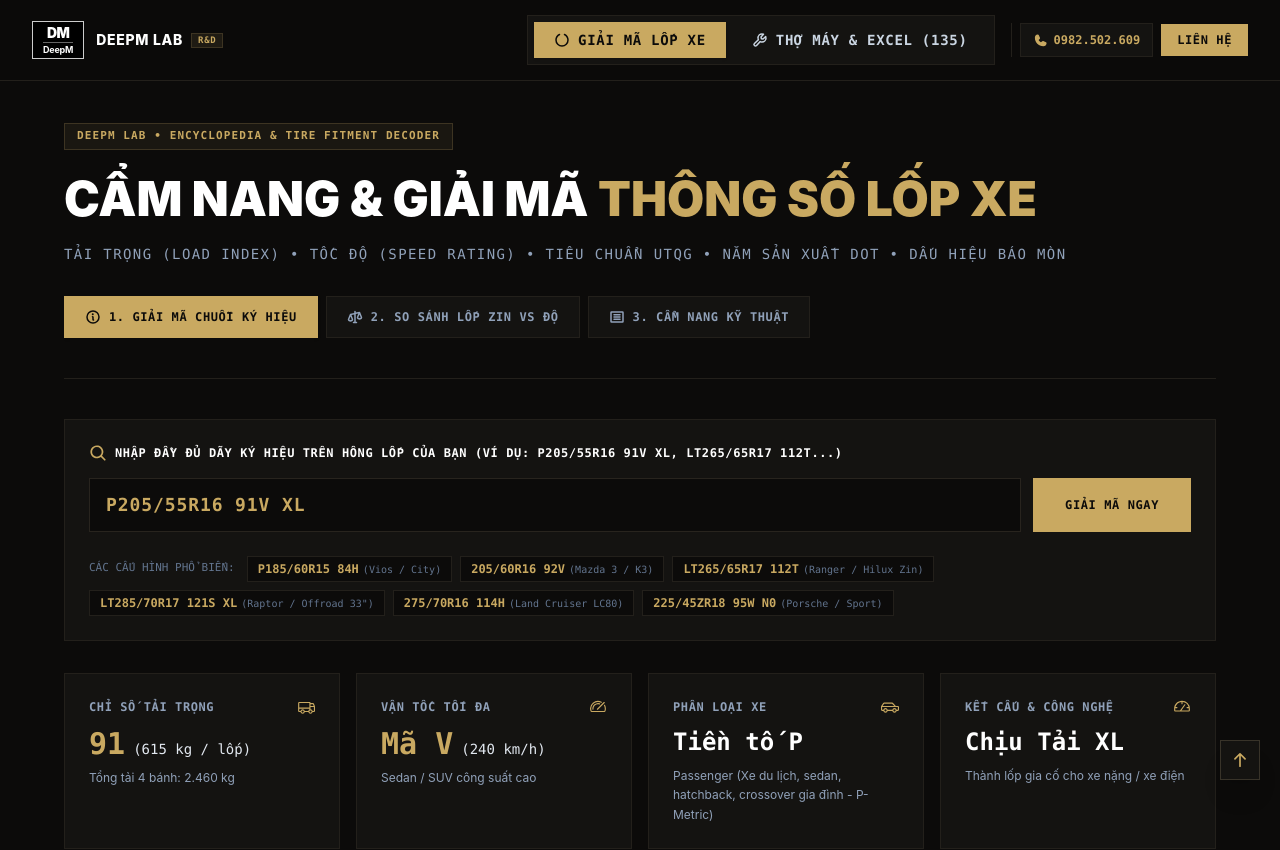
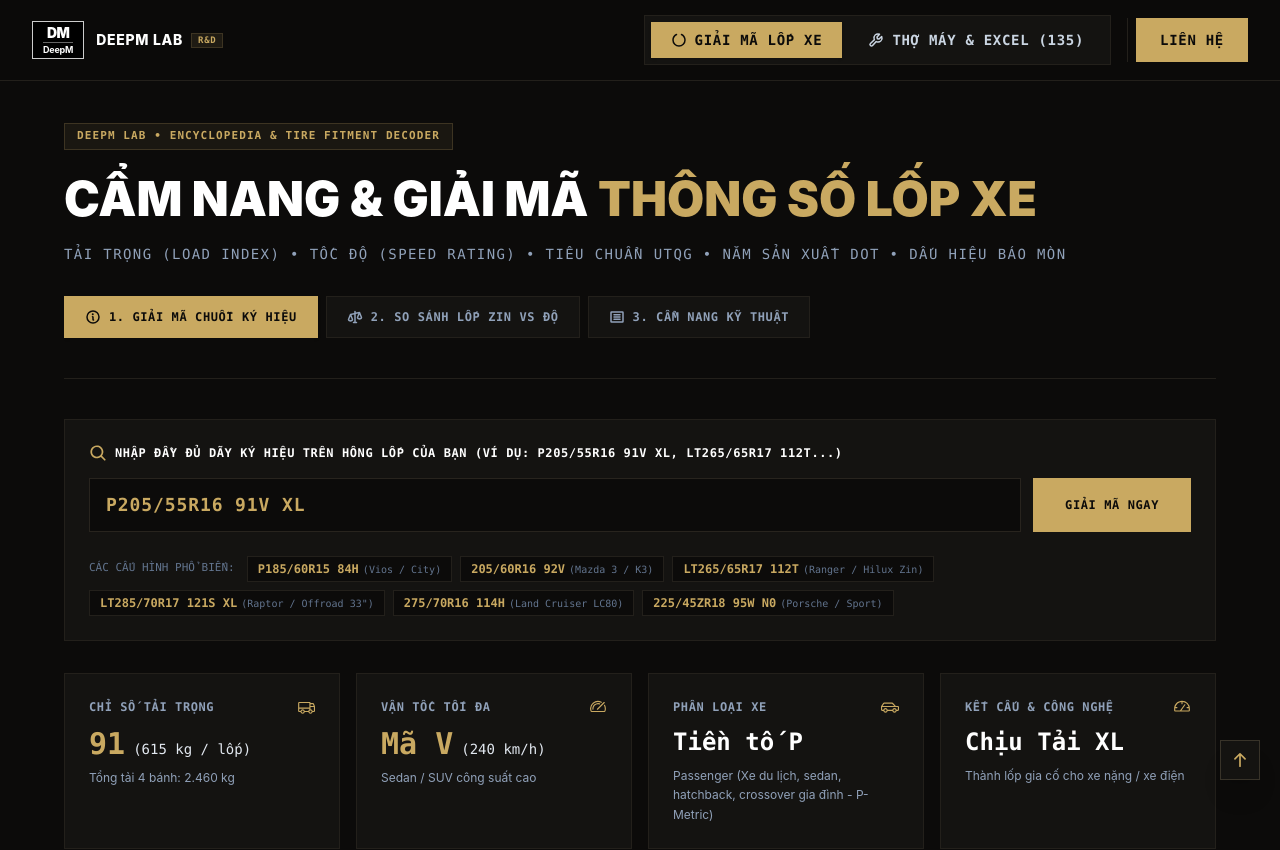
Before and after one commit to DeepM-lab/Toolbox-Engineering, a React (Vite) app: page / in a window 1280 px wide. Shown: the top 850 px of the page. Built offline with nearby package versions, Linux system fonts and the light colour scheme.

Commit message:
style: update header contact button and workshop working hours

```diff
--- a/src/App.tsx
+++ b/src/App.tsx
@@ -94,18 +94,9 @@ export default function App() {
 
               {/* Nút Gọi Hotline & Liên Hệ Desktop */}
               <div className="flex items-center gap-2 pl-2 border-l border-brand-border">
-                <a
-                  href="tel:0982502609"
-                  className="flex items-center gap-1.5 px-3 py-2 bg-brand-card hover:bg-[#1c1913] border border-brand-border hover:border-brand-gold text-xs font-mono font-bold text-brand-gold transition"
-                  title="Gọi hotline DeepM"
-                >
-                  <Phone size={15} weight="fill" />
-                  <span>0982.502.609</span>
-                </a>
-
                 <button
                   onClick={scrollToContact}
-                  className="px-4 py-2 bg-brand-gold text-brand-bg text-xs font-mono font-bold uppercase tracking-wider hover:bg-brand-gold-hover transition cursor-pointer"
+                  className="px-6 py-3 bg-brand-gold text-brand-bg text-sm font-mono font-bold uppercase tracking-wider hover:bg-brand-gold-hover transition cursor-pointer"
                 >
                   LIÊN HỆ
                 </button>
--- a/src/components/ContactSection.tsx
+++ b/src/components/ContactSection.tsx
@@ -94,7 +94,7 @@ export const ContactSection: React.FC = () => {
           </p>
           <div className="text-[11px] sm:text-sm font-mono text-slate-400 pt-1 flex items-center justify-center gap-1.5 sm:gap-2">
             <Clock size={15} />
-            <span>Thứ 2 – Thứ 7: 8:15 – 17:30 (nghỉ trưa 12:00 – 14:00)</span>
+            <span>Thứ 2 – Thứ 7: 8:15 – 17:30</span>
           </div>
         </a>
 
```
